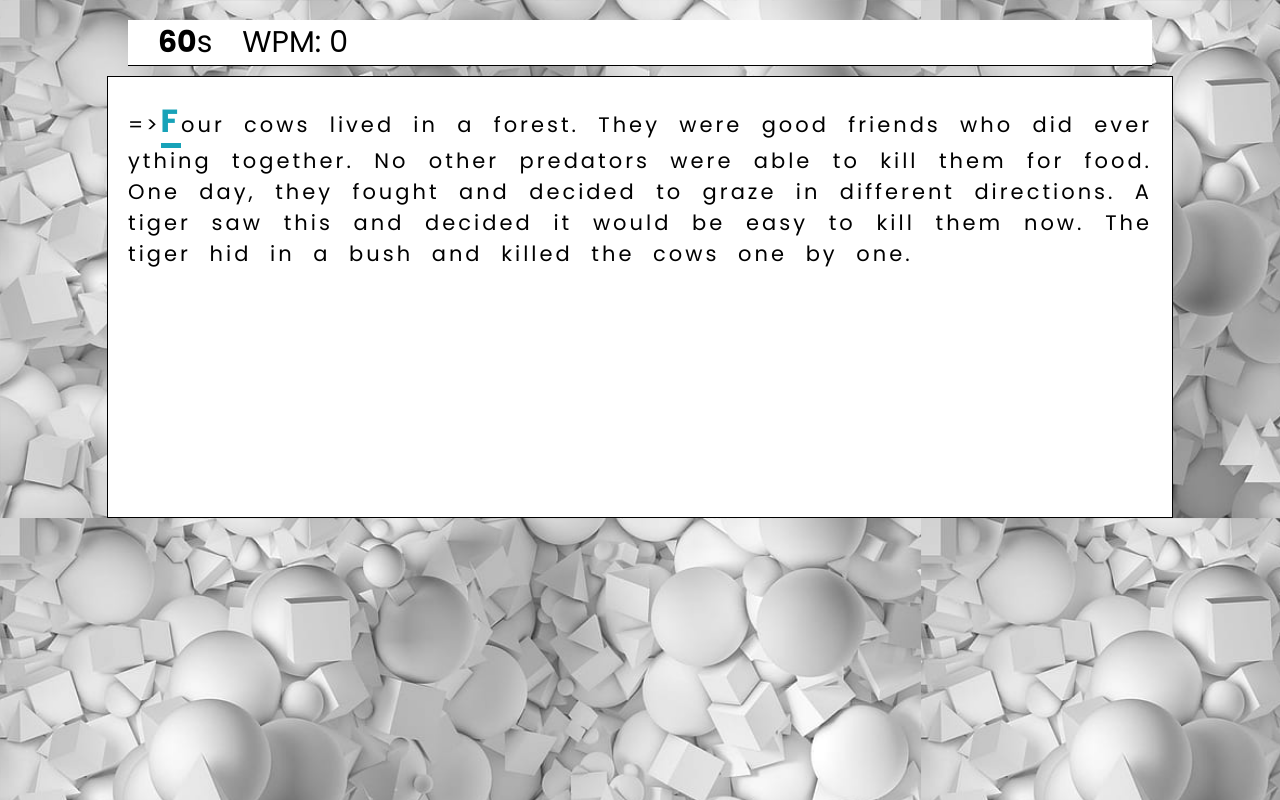
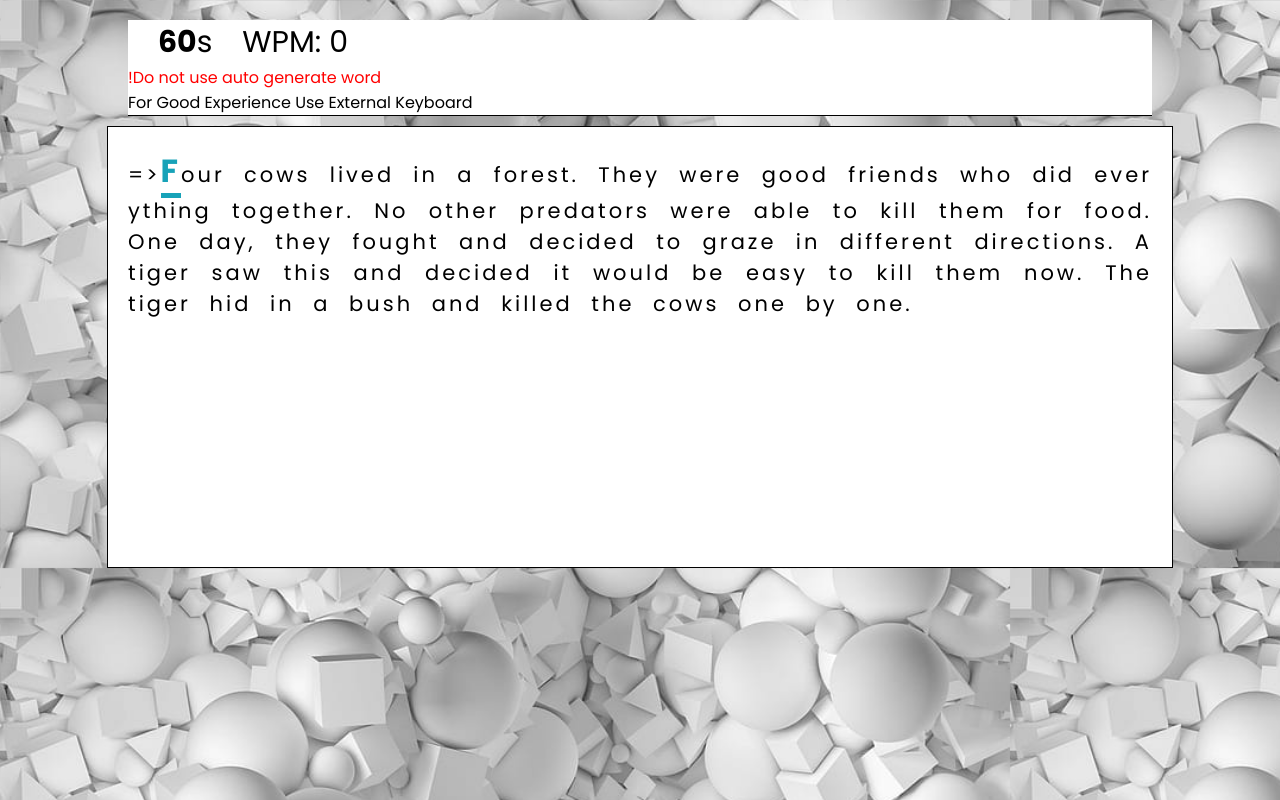
Before and after one commit to oshmi20/Typicted, a plain HTML site: page Game3.html in a window 1280 px wide. Drawn offline with Linux system fonts and the light colour scheme.

Commit message:
Update Game3.html

```diff
--- a/Game3.html
+++ b/Game3.html
@@ -21,6 +21,8 @@
             <span>0</span>
           </li>
         </ul>
+                <div style="color:red;">!Do not use auto generate word</div>
+          <div>For Good Experience Use External Keyboard</div>
       </div>
       <div class="container">
       <input type="text" class="input-field">
```
